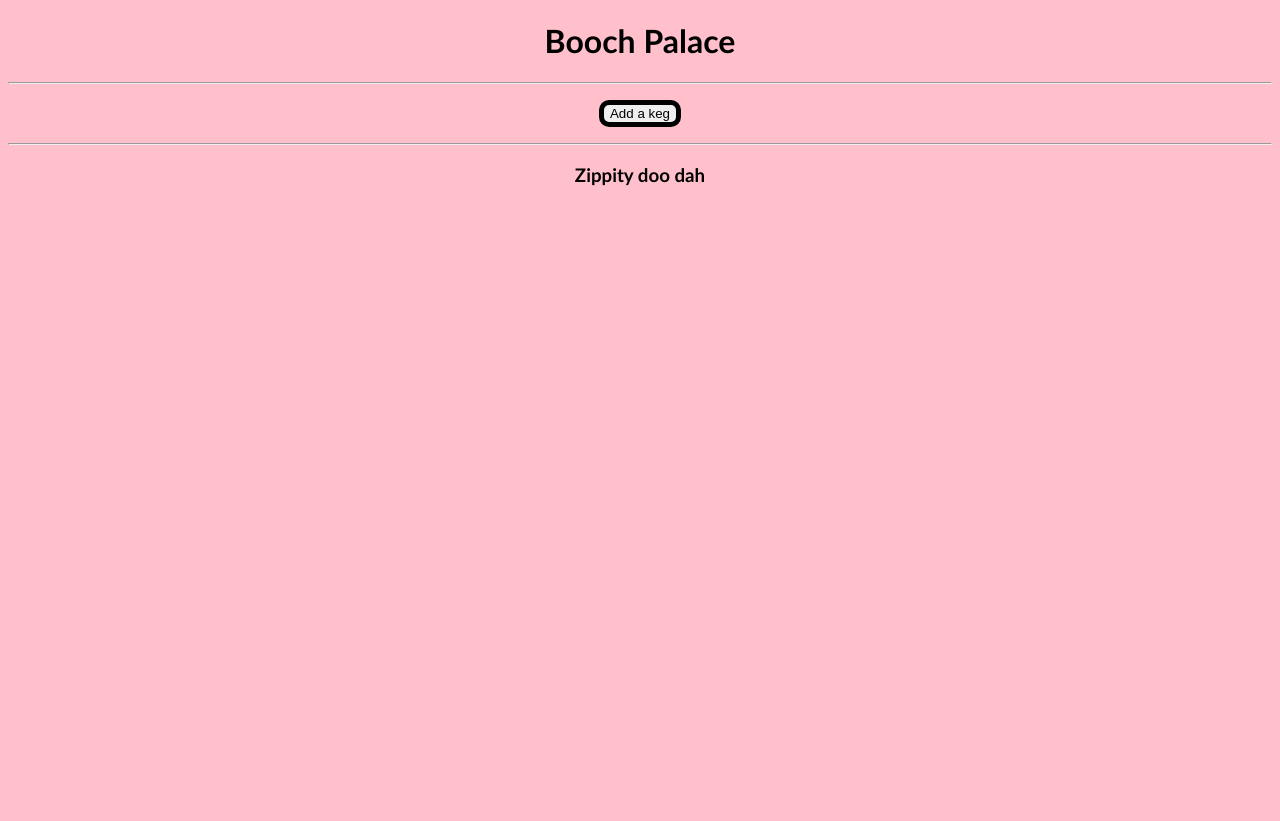
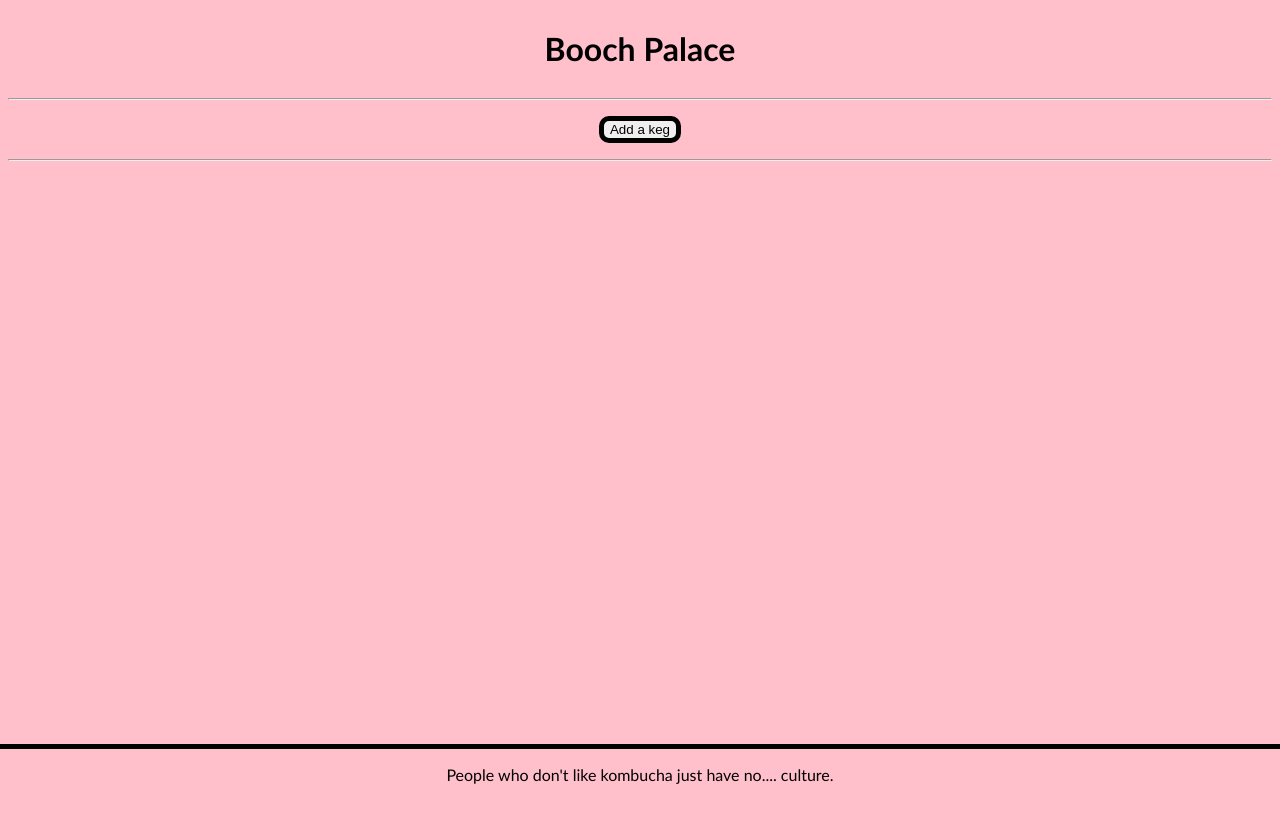
Before and after one commit to fractalscape13/Tap-Room, a React (Create React App) app: page / in a window 1280 px wide. Built offline with nearby package versions, Linux system fonts and the light colour scheme.

Commit message:
update inline styling

```diff
--- a/src/components/Footer.js
+++ b/src/components/Footer.js
@@ -2,8 +2,22 @@ import React from 'react';
 
 function Footer(){
   return (
-    <h3>Zippity doo dah</h3>
+    <div style={style}>
+      <p>People who don't like kombucha just have no.... culture.</p>
+    </div>
   );
 }
 
+const style  = {
+  position: 'fixed',
+  left: 0,
+  bottom: 0,
+  // backgroundColor: 'indigo',
+  // color: 'ivory',
+  width: '100%',
+  display: 'fixed',
+  borderTop: '5px solid black',
+  textAlign: 'center'
+}
+
 export default Footer;
--- a/src/components/Header.js
+++ b/src/components/Header.js
@@ -2,8 +2,17 @@ import React from 'react';
 
 function Header() {
   return (
-    <h1>Booch Palace</h1>
+    <div style={style}>
+      <h1>Booch Palace</h1>
+    </div>
   );
 }
 
+const style  = {
+  display: 'flex',
+  justifyContent: 'center',
+  margin: 0,
+  width: '100%',
+}
+
 export default Header;
```
